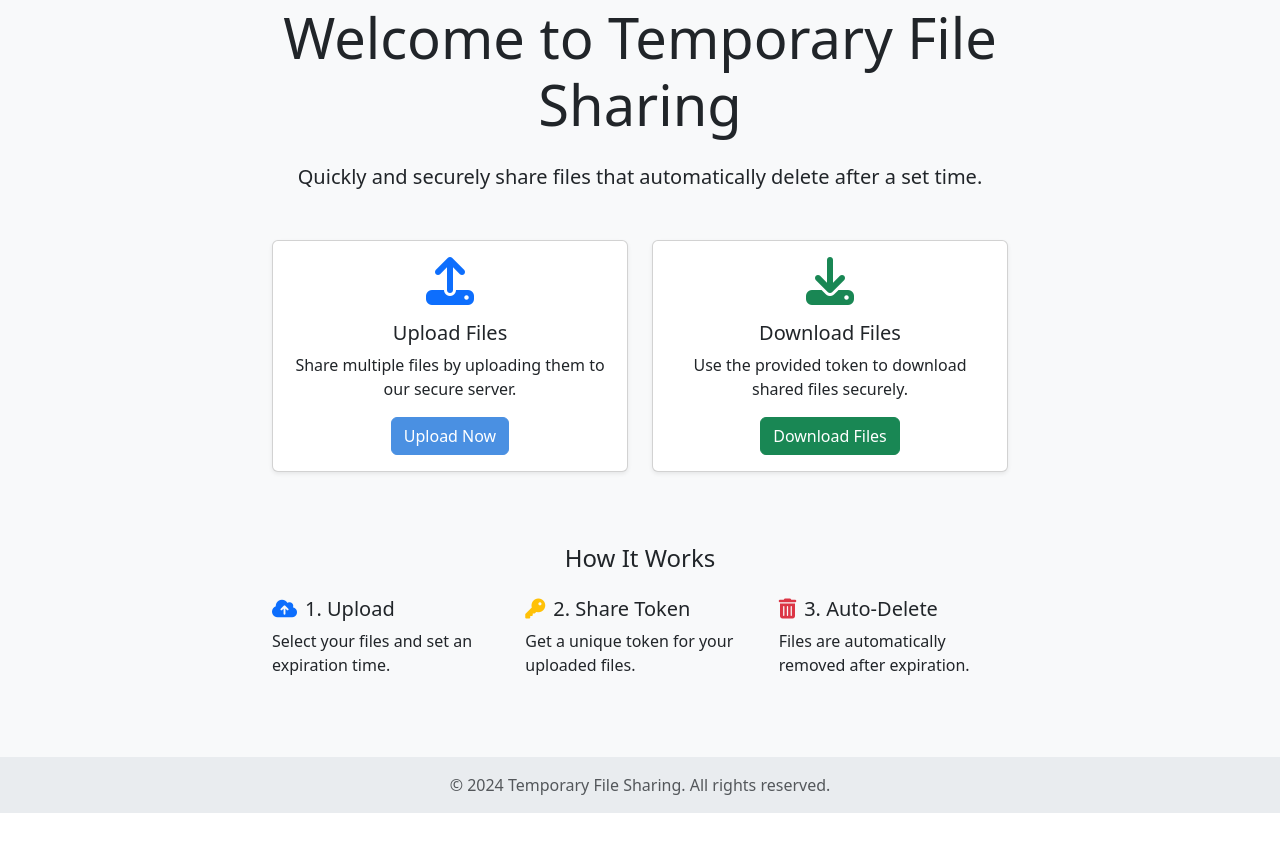
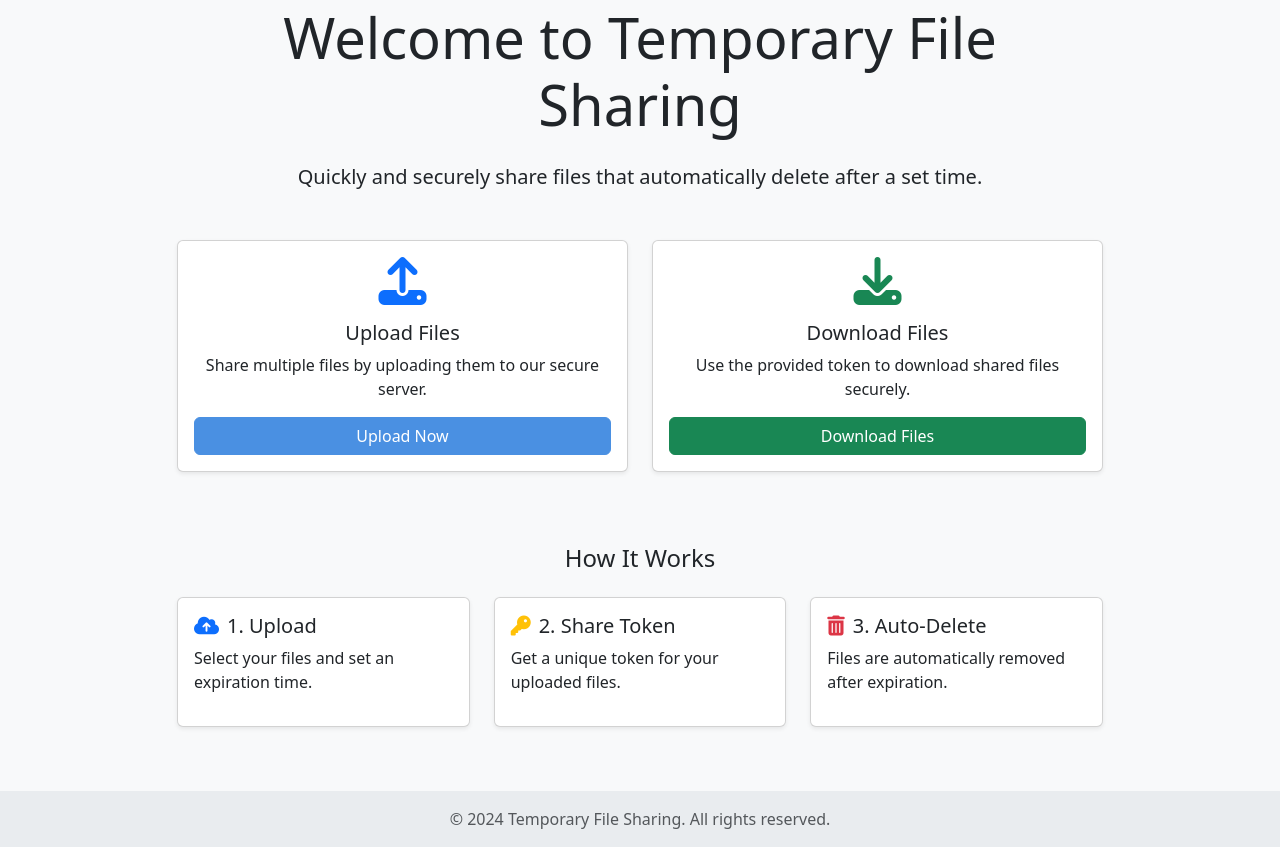
Before and after one commit to yatharthsanghvi/tempfileshare, a Flask app: page / in a window 1280 px wide. Shown: the part 100-947 px from the top of the page. Before the commit the page ends 913 px from the top, so only its background shows below. Run offline with Flask 3, Linux system fonts and the light colour scheme; some libraries are stand-ins or nearby versions.

Commit message:
Update home.html

```diff
--- a/fileshare/templates/home.html
+++ b/fileshare/templates/home.html
@@ -4,45 +4,59 @@
 
 {% block content %}
 <div class="row justify-content-center">
-    <div class="col-md-8 text-center">
-        <h1 class="display-4 mb-4">Welcome to Temporary File Sharing</h1>
-        <p class="lead mb-5">Quickly and securely share files that automatically delete after a set time.</p>
+    <div class="col-md-10 text-center">
+        <h1 class="display-4 mb-4 animate__animated animate__fadeInDown">Welcome to Temporary File Sharing</h1>
+        <p class="lead mb-5 animate__animated animate__fadeIn animate__delay-1s">Quickly and securely share files that automatically delete after a set time.</p>
 
         <div class="row">
             <div class="col-md-6 mb-4">
-                <div class="card h-100 shadow-sm">
-                    <div class="card-body">
+                <div class="card h-100 shadow-sm animate-on-scroll">
+                    <div class="card-body d-flex flex-column justify-content-between">
+                        <div>
                             <i class="fas fa-upload fa-3x text-primary mb-3"></i>
                             <h5 class="card-title">Upload Files</h5>
                             <p class="card-text">Share multiple files by uploading them to our secure server.</p>
-                        <a href="{{ url_for('upload_file') }}" class="btn btn-primary">Upload Now</a>
+                        </div>
+                        <a href="{{ url_for('upload_file') }}" class="btn btn-primary mt-3">Upload Now</a>
                     </div>
                 </div>
             </div>
             <div class="col-md-6 mb-4">
-                <div class="card h-100 shadow-sm">
-                    <div class="card-body">
+                <div class="card h-100 shadow-sm animate-on-scroll">
+                    <div class="card-body d-flex flex-column justify-content-between">
+                        <div>
                             <i class="fas fa-download fa-3x text-success mb-3"></i>
                             <h5 class="card-title">Download Files</h5>
                             <p class="card-text">Use the provided token to download shared files securely.</p>
-                        <a href="{{ url_for('download_page') }}" class="btn btn-success">Download Files</a>
+                        </div>
+                        <a href="{{ url_for('download_page') }}" class="btn btn-success mt-3">Download Files</a>
                     </div>
                 </div>
             </div>
         </div>
 
-        <div class="mt-5">
+        <div class="mt-5 animate-on-scroll">
             <h2 class="h4 mb-4">How It Works</h2>
             <div class="row text-start">
                 <div class="col-md-4 mb-3">
+                    <div class="card h-100 shadow-sm">
+                        <div class="card-body">
                             <h3 class="h5"><i class="fas fa-cloud-upload-alt me-2 text-primary"></i>1. Upload</h3>
                             <p>Select your files and set an expiration time.</p>
                         </div>
+                    </div>
+                </div>
                 <div class="col-md-4 mb-3">
+                    <div class="card h-100 shadow-sm">
+                        <div class="card-body">
                             <h3 class="h5"><i class="fas fa-key me-2 text-warning"></i>2. Share Token</h3>
                             <p>Get a unique token for your uploaded files.</p>
                         </div>
+                    </div>
+                </div>
                 <div class="col-md-4 mb-3">
+                    <div class="card h-100 shadow-sm">
+                        <div class="card-body">
                             <h3 class="h5"><i class="fas fa-trash-alt me-2 text-danger"></i>3. Auto-Delete</h3>
                             <p>Files are automatically removed after expiration.</p>
                         </div>
@@ -50,4 +64,24 @@
                 </div>
             </div>
         </div>
+    </div>
+</div>
 {% endblock %}
+
+{% block scripts %}
+<script>
+document.addEventListener('DOMContentLoaded', (event) => {
+    const cards = document.querySelectorAll('.card');
+    cards.forEach(card => {
+        card.addEventListener('mouseenter', () => {
+            card.style.transform = 'translateY(-10px)';
+            card.style.boxShadow = '0 4px 20px rgba(0,0,0,0.1)';
+        });
+        card.addEventListener('mouseleave', () => {
+            card.style.transform = 'translateY(0)';
+            card.style.boxShadow = '0 1px 3px rgba(0,0,0,0.12)';
+        });
+    });
+});
+</script>
+{% endblock %}
```
Lines whose indentation alone changed are shown as unchanged.
